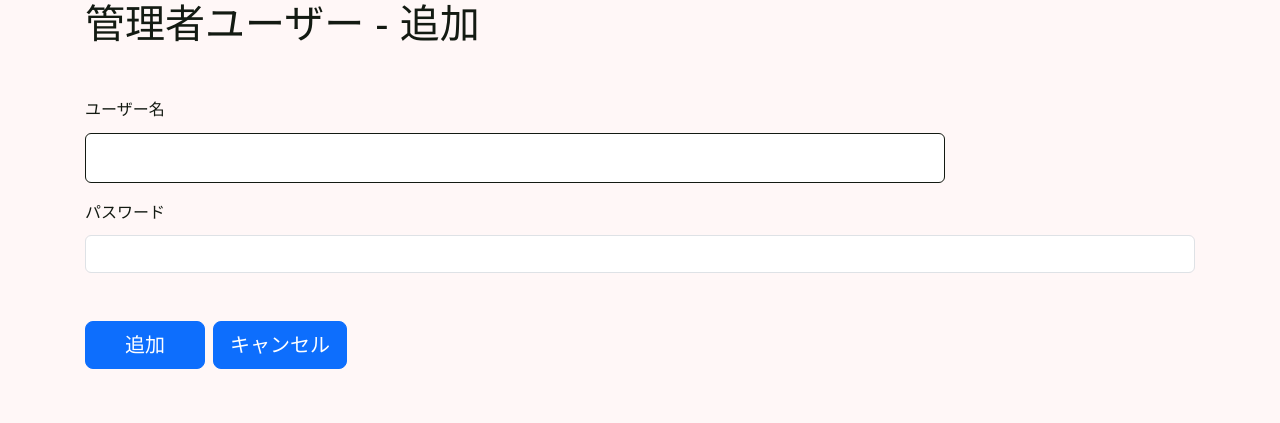
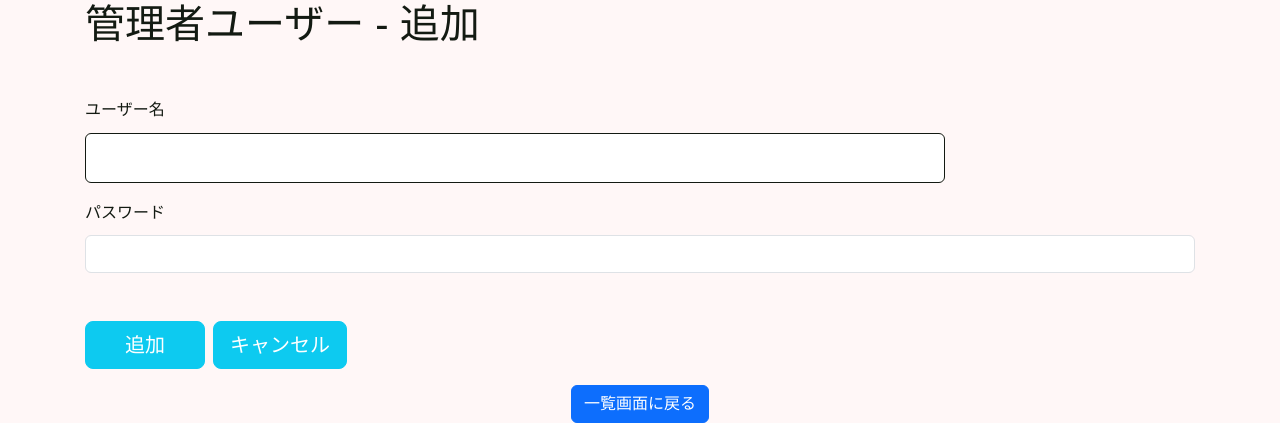
Before and after one commit to okoba-git/gyoza_drunker, a PHP site: page /admin/users/admin-add.php in a window 1280 px wide. Shown: the part 419-842 px from the top of the page. Before the commit the page ends 788 px from the top, so only its background shows below. Run offline with PHP 8.4, Linux system fonts and the light colour scheme.

Commit message:
一覧画面に戻るボタンを追加

```diff
--- a/admin/users/admin-add.php
+++ b/admin/users/admin-add.php
@@ -25,7 +25,6 @@ session_start();
             <?php unset($_SESSION['success']); ?>
         <?php endif; ?>
 
-        <div>
         <h1 class="my-5">管理者ユーザー - 追加</h1>
 
         <form action="admin-add-do.php" method="post">
@@ -40,13 +39,14 @@ session_start();
             </div>
 
             <div class="d-flex flex-row gap-2">
-                    <input type="submit" value="追加" class="btn btn-primary btn-lg" style="min-width:120px;">
-                    <a class="btn btn-primary btn-lg" href="admin-add.php" style="min-width:120px;">キャンセル</a>
+                <input type="submit" value="追加" class="btn btn-info btn-lg text-white" style="min-width:120px;">
+                <a class="btn btn-info btn-lg text-white" href="admin-add.php" style="min-width:120px;">キャンセル</a>
             </div>
         </form>
 
+        <div class=" text-center">
+            <a href="./admin-list.php" class="btn btn-primary mt-3">一覧画面に戻る</a>
         </div>
-
     </main>
 
     <script src="https://code.jquery.com/jquery-3.5.1.slim.min.js" crossorigin="anonymous"></script>
```
Lines whose indentation alone changed are shown as unchanged.
